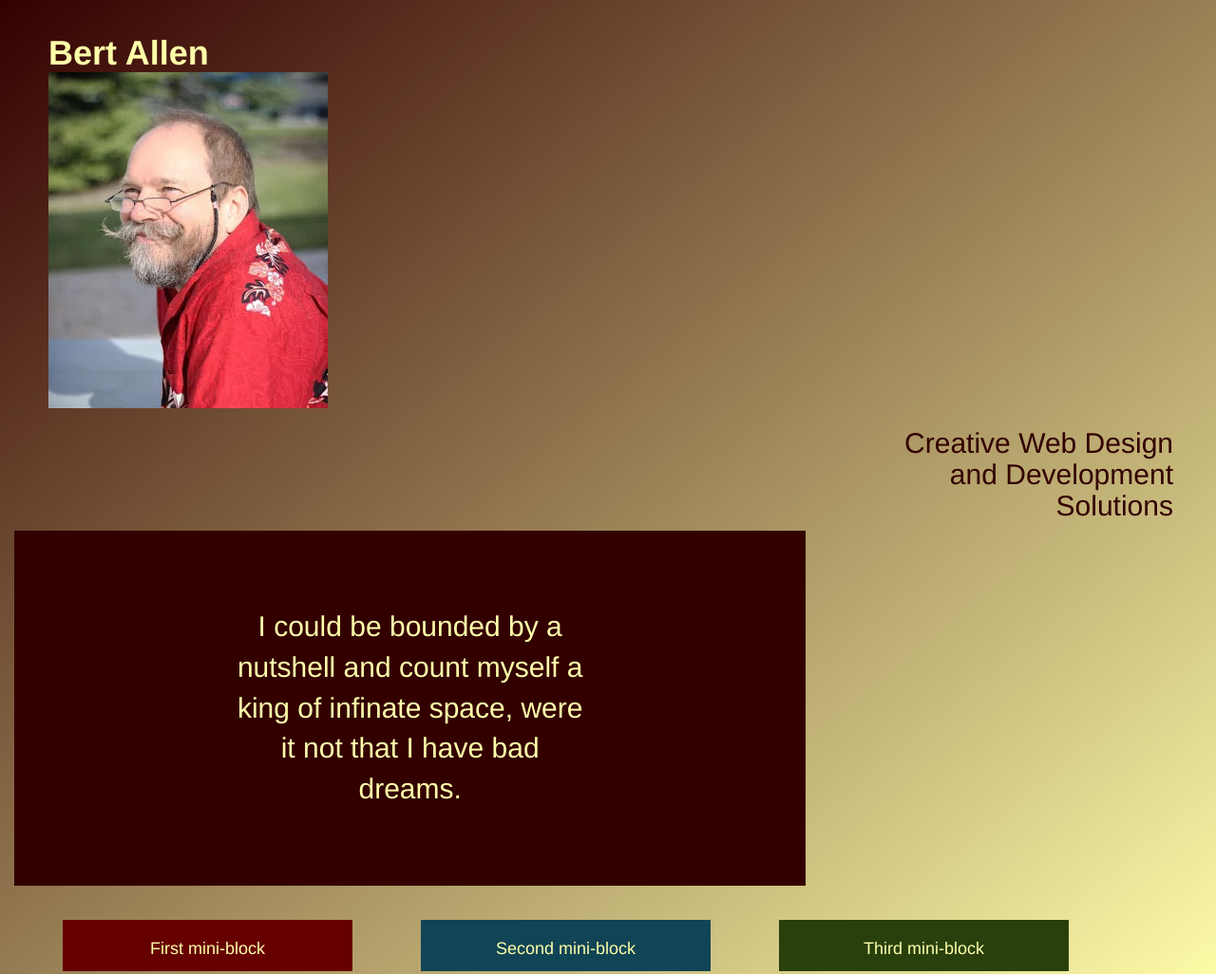
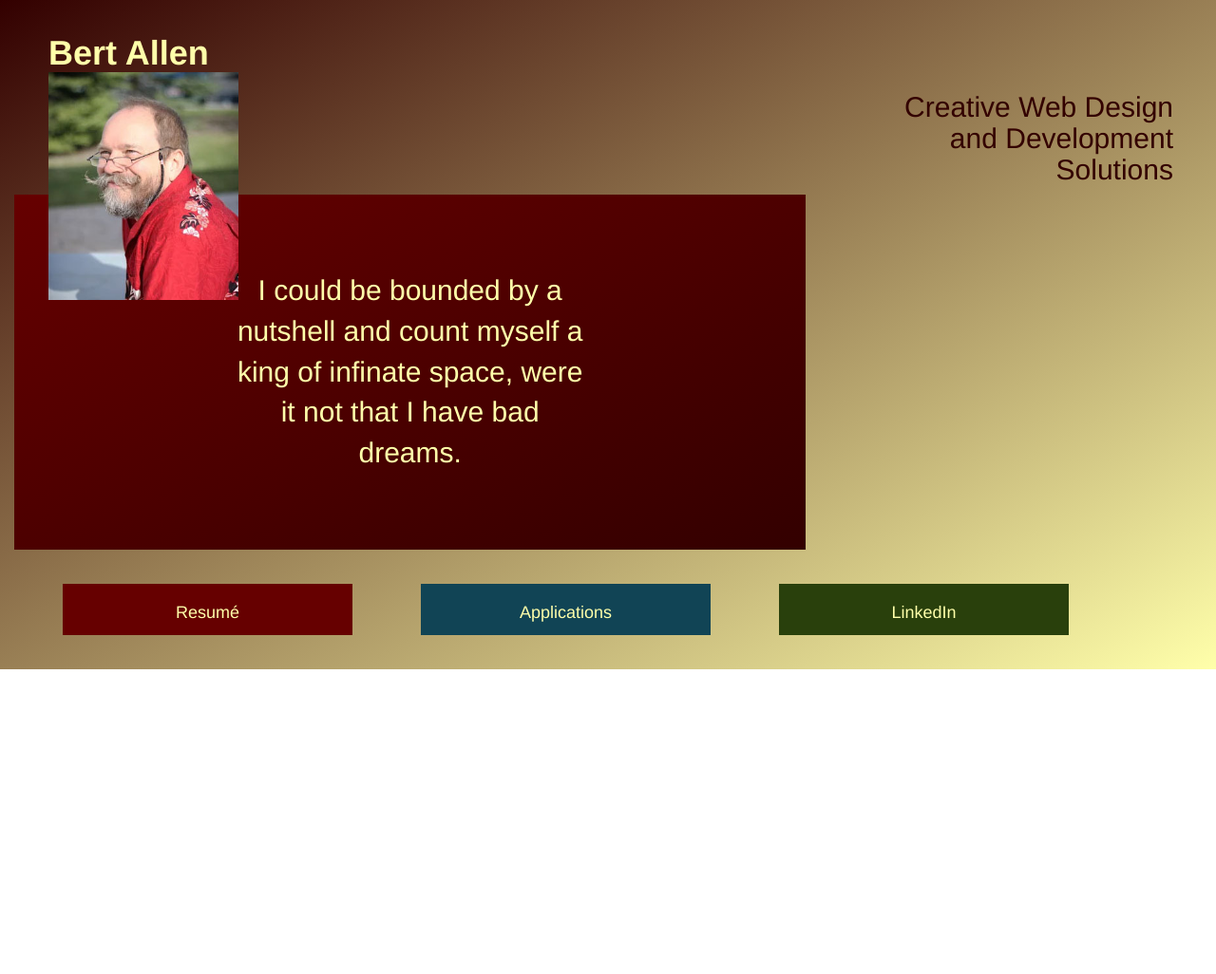
Before and after one commit to BertAllen/BertAllen.github.io, a plain HTML site: page index.html in a window 1280 px wide. Shown: the top 1026 px of the page at 95% size. After the commit the page ends 800 px from the top, so only its background shows below. Drawn offline with nearby package versions, Linux system fonts and the light colour scheme.

Commit message:
looking good!

```diff
--- a/assets/styles/style.css
+++ b/assets/styles/style.css
@@ -1,9 +1,12 @@
 .name-text-color{ color: #ffa; margin-left: 1em; margin-top: 1em;}
 .dark-text-color{ color: #300; text-align: right; margin-right: 1em;}
 /*#head-pic{ width: 590; height: 332;}*/
-.center-block{ background: #300; color: #ffa;}
+.center-block{ background: #300; color: #ffa;
+                background: linear-gradient(to right bottom, #600, #300 )}
 .center-pad{padding: 10%;
-            font-size: 30px;}
+            font-size: 30px;
+            /*position: relative;*/
+            }
 .height{height: 100%x; width: 100%;}
 .bottom-block{background: #ffa}
 .mini-block{background: #600; color: #ffa;
@@ -21,5 +24,10 @@
         height: 3em; padding: 1em;}
 .color-alternate-three{background: #da7}
 .on-top{
-        z-index: -10;
+        /*border: solid #600 4px;*/
+        z-index: 10;
+        position: absolute;
 }
+.right-text-color{
+        color: #ffa;
+}
--- a/index.html
+++ b/index.html
@@ -17,7 +17,7 @@
 
         <div class="col-xs-12 col-lg-12 col-sm-12 height lovely"><!--gradient container-->
             <h1 class="name-text-color"><b>Bert Allen</b>
-            </br> <img class="on-top" src="/assets/img/bert4a.jpg" alt="Picture of Bert">
+            </br> <img class="on-top" width="200px" src="/assets/img/bert4a.jpg" alt="Picture of Bert">
             </h1>
             <h2 class="dark-text-color float-right">Creative Web Design <br> and Development <br> Solutions</h2>
             <main class="col-xs-offset-2 col-xs-8 col-lg-8 col-lg-offset-2 col-sm-8 col-sm-offset-2 center-block" ><!--middle third of page-->
@@ -28,13 +28,13 @@
             <footer class="col-xs-12 col-lg-12 col-sm-12"><!--bottom third of page-->
 
                 <div class="col-xs-3 col-lg-3 col-sm-3 mini-block">
-                    First mini-block
+                   <a class="right-text-color" href="">Resumé</a>
                 </div>
                 <div class="col-xs-3 col-lg-3 col-sm-3 color-alternate-one">
-                    Second mini-block
+                   <a class="right-text-color" href="">Applications</a>
                 </div>
                 <div class="col-xs-3 col-lg-3 col-sm-3 color-alternate-two">
-                    Third mini-block
+                   <a class="right-text-color" href="">LinkedIn</a>
                 </div>
 
             </footer><!--end of bottom third-->
```
